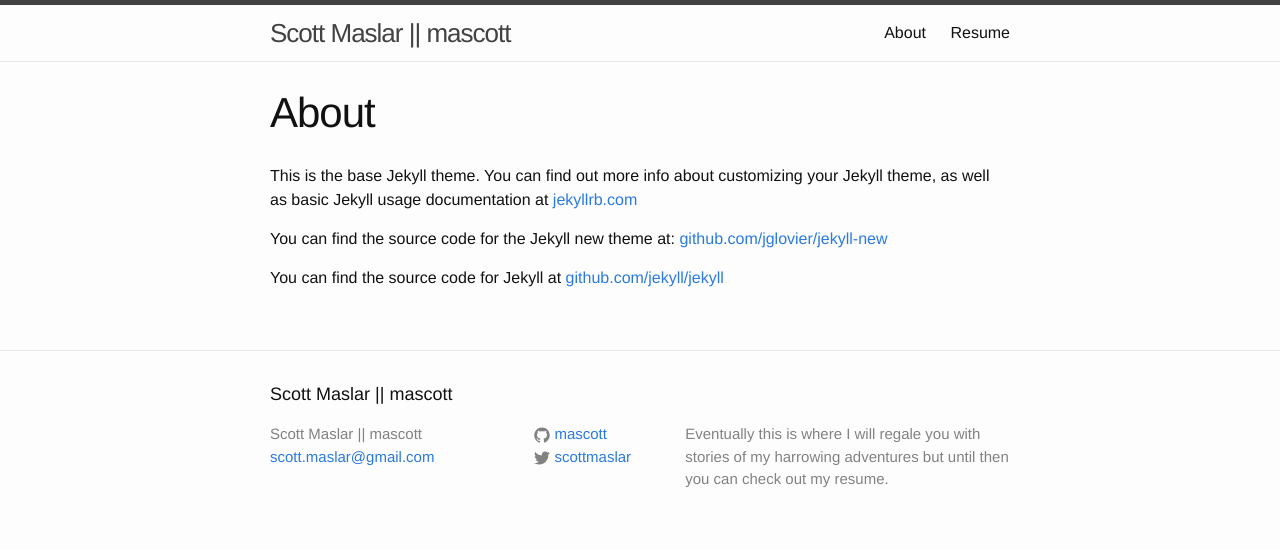
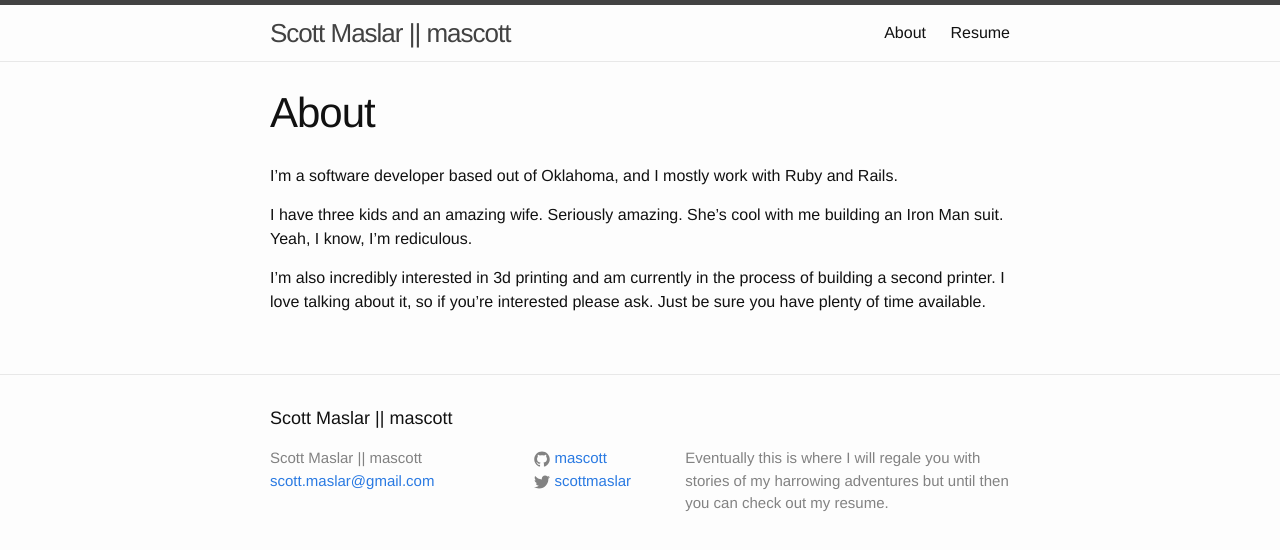
Before and after one commit to mascott/mascott.github.io, a Jekyll site: the page built from about.md, in a window 1280 px wide. Shown: the top 550 px of the page. Built offline with Jekyll 4.4.1, drawn with Linux system fonts in a browser that asks for light colours.

Commit message:
First run at filling in the about.md

```diff
--- a/about.md
+++ b/about.md
@@ -4,8 +4,11 @@ title: About
 permalink: /about/
 ---
 
-This is the base Jekyll theme. You can find out more info about customizing your Jekyll theme, as well as basic Jekyll usage documentation at [jekyllrb.com](http://jekyllrb.com/)
+I'm a software developer based out of Oklahoma, and I mostly work with Ruby and Rails.
 
-You can find the source code for the Jekyll new theme at: [github.com/jglovier/jekyll-new](https://github.com/jglovier/jekyll-new)
+I have three kids and an amazing wife. Seriously amazing. She's cool with  me building an
+Iron Man suit. Yeah, I know, I'm rediculous.
 
-You can find the source code for Jekyll at [github.com/jekyll/jekyll](https://github.com/jekyll/jekyll)
+I'm also incredibly interested in 3d printing and am currently in the process of building
+a second printer. I love talking about it, so if you're interested please ask. Just be
+sure you have plenty of time available.
```
